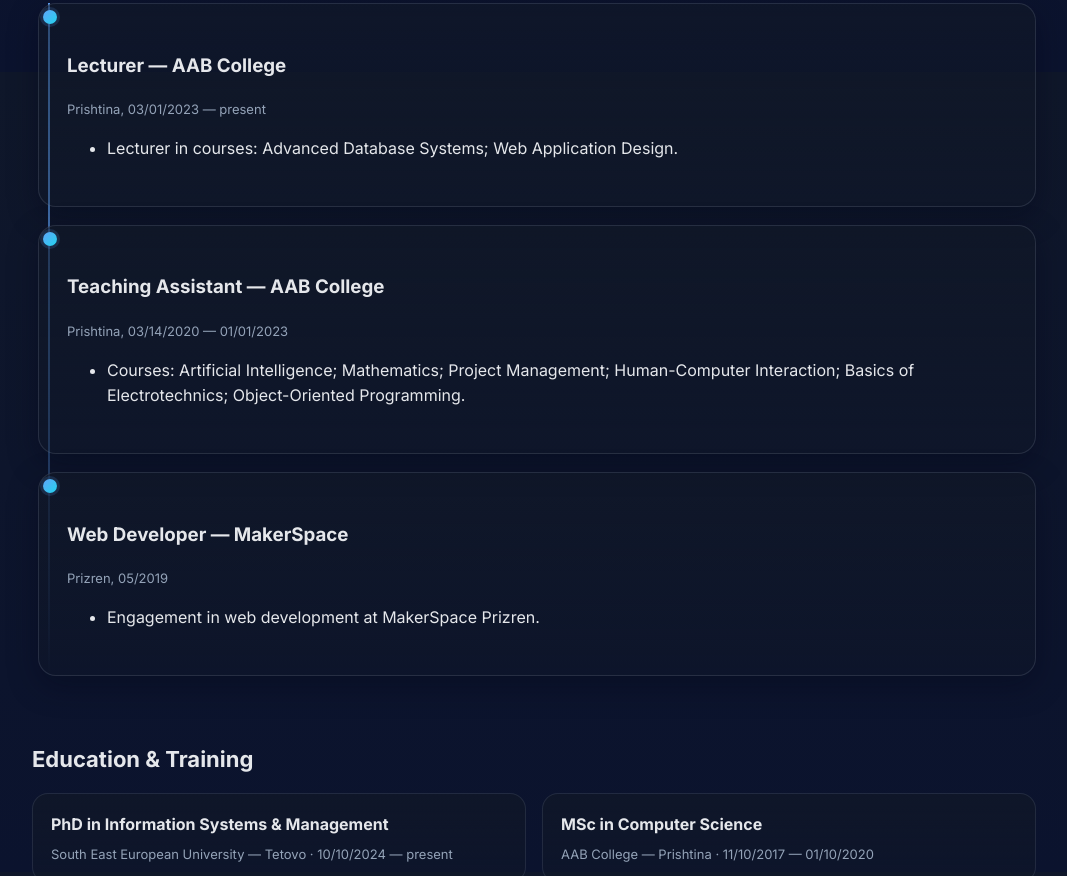
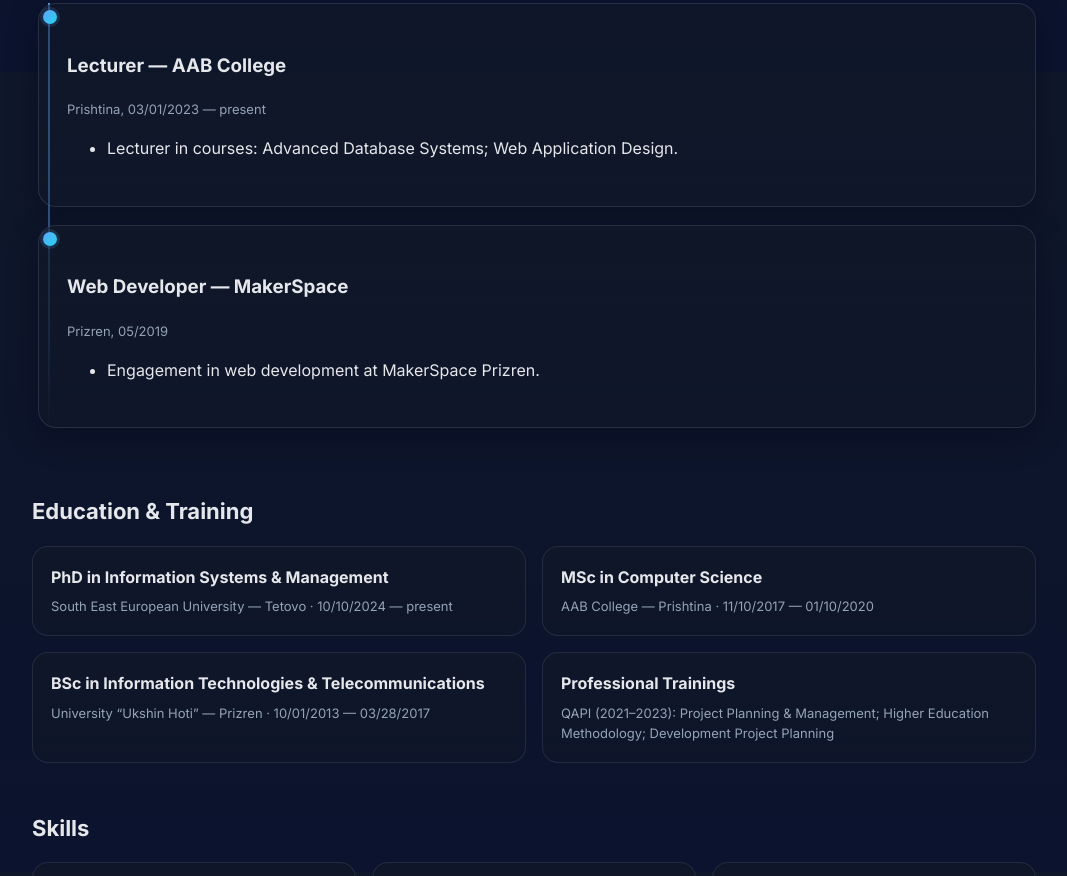
Before and after one commit to Nida-Santuri/ushtrime2025, a plain HTML site: page index.html in a window 1280 px wide. Shown: the part 728-1604 px from the top of the page, without its empty margins (106-1173 px from the left). Drawn offline with Linux system fonts and the light colour scheme.

Commit message:
Add files via upload
eshte fshire div i dyte

```diff
--- a/index.html
+++ b/index.html
@@ -123,13 +123,7 @@
             <li>Lecturer in courses: Advanced Database Systems; Web Application Design.</li>
           </ul>
         </div>
-        <div class="entry card">
-          <h3>Teaching Assistant — AAB College</h3>
-          <div class="meta">Prishtina, 03/14/2020 — 01/01/2023</div>
-          <ul>
-            <li>Courses: Artificial Intelligence; Mathematics; Project Management; Human-Computer Interaction; Basics of Electrotechnics; Object-Oriented Programming.</li>
-          </ul>
-        </div>
+
         <div class="entry card">
           <h3>Web Developer — MakerSpace</h3>
           <div class="meta">Prizren, 05/2019</div>
```
